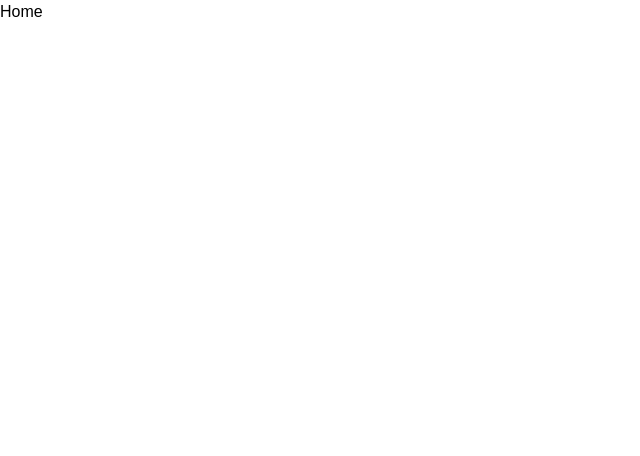
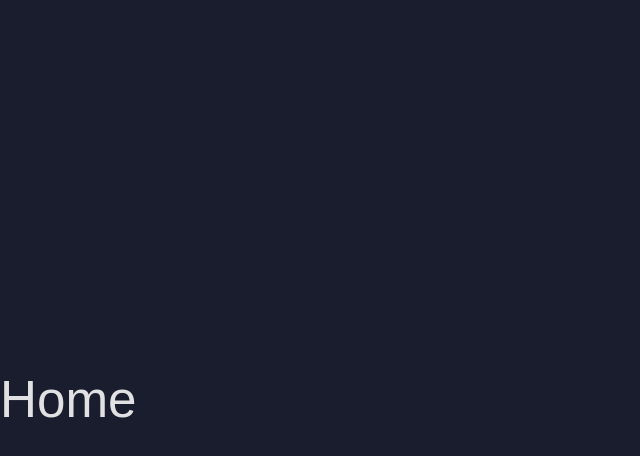
Before and after one commit to willyanmiranda/dream-frame, a Next.js app: page / in a window 1280 px wide. Shown: the top 456 px of the page, without its empty margins (0-640 px from the left). Built offline with nearby package versions, Linux system fonts and the light colour scheme.

Commit message:
adjusting styles

```diff
--- a/src/app/(dashboard)/generate/page.tsx
+++ b/src/app/(dashboard)/generate/page.tsx
@@ -3,7 +3,7 @@ import PromptSection from "@/templates/generate-page/prompt-section";
 
 export default function GeneratePage() {
   return (
-    <div className="h-full pl-16 flex gap-16">
+    <div className="h-[600px] w-full px-16 flex gap-16">
       <ImageGeneratedSection/>
       <PromptSection/>
     </div>
--- a/src/components/common/inputRange.tsx
+++ b/src/components/common/inputRange.tsx
@@ -1,9 +1,9 @@
 import React from 'react'
 
-const InputRange = (props) => {
+const InputRange = (props: { name: string, label: string, rangeValue: number, handleRange: (e: React.ChangeEvent<HTMLInputElement | HTMLSelectElement>) => void }) => {
   return (
     <div className='flex flex-col items-start w-full gap-2'>
-        <label htmlFor={props.name}>{props.label} <span className='flex items-center justify-center w-full h-full text-white bg-[#242940] rounded-md px-1.5'>{props.rangeValue}</span></label>
+        <label className='flex gap-1' htmlFor={props.name}>{props.label} <span className='flex items-center justify-center w-full h-full text-white bg-[#242940] rounded-md px-1.5'>{props.rangeValue}</span></label>
         <input onChange={props.handleRange} value={props.rangeValue} min={512} max={2048} name={props.name} type="range" id={props.name} className='w-full'/>
     </div>
   )
--- a/src/components/generate/form.tsx
+++ b/src/components/generate/form.tsx
@@ -7,7 +7,6 @@ import { setPhotos, setLoader } from "@/store/photos/photoSlice";
 import InputRange from "../common/inputRange";
 import Button from "../common/button";
 import { ExamplePromptType, PromptType } from "@/types/prompt";
-import Plus from "../../../public/Plus.svg"
 
 const initialValues: PromptType = {
   prompt: "",
@@ -168,7 +167,7 @@ const Form = () => {
         ref={buttonRef}
         handleClick={handleSubmit}
         name="Criar"
-        img={Plus}
+        img="/Plus.svg"
       />
     </form>
   );
--- a/src/styles/globals.css
+++ b/src/styles/globals.css
@@ -3,8 +3,15 @@
 @tailwind utilities;
 
 :root {
-  --background: #ffffff;
-  --foreground: #171717;
+  font-family: Inter, system-ui, Avenir, Helvetica, Arial, sans-serif;
+  line-height: 1.5;
+  font-weight: 400;
+  color-scheme: light dark;
+  color: rgba(255, 255, 255, 0.87);
+  background-color: #242424;
+  font-synthesis: none;
+  text-rendering: optimizeLegibility;
+  -webkit-font-smoothing: antialiased;
 }
 
 @media (prefers-color-scheme: dark) {
@@ -35,3 +42,40 @@ body {
 .slick-dots li button:before {
   color: white !important;
 }
+
+#root {
+  max-width: 1300px;
+  text-align: center;
+  width: 100%;
+}
+
+p {
+  margin: 0;
+}
+
+h3 {
+  margin: 0;
+}
+
+a {
+  font-weight: 500;
+  color: #646cff;
+  text-decoration: inherit;
+}
+a:hover {
+  color: #535bf2;
+}
+
+body {
+  margin: 0;
+  display: flex;
+  place-items: center;
+  min-width: 320px;
+  min-height: 100vh;
+  background-color: #1A1D2D !important;
+}
+
+h1 {
+  font-size: 3.2em;
+  line-height: 1.1;
+}
--- a/src/templates/generate-page/Image-generated-section/index.tsx
+++ b/src/templates/generate-page/Image-generated-section/index.tsx
@@ -2,7 +2,7 @@ import Slide from "@/components/generate/slide";
 
 const ImageGeneratedSection = () => {
   return (
-    <div className='flex items-center justify-center h-[600px] w-full max-w-[500px] bg-[#242940] rounded-[20px] border-[8px] border-[#2C314D]'>
+    <div className='flex items-center justify-center h-full w-full bg-[#242940] border-2 border-gray-700 rounded-[12px]'>
       <Slide/>
     </div>
   )
```
Also changed, not shown: src/components/generate/slide.tsx (+6 -1 lines).
